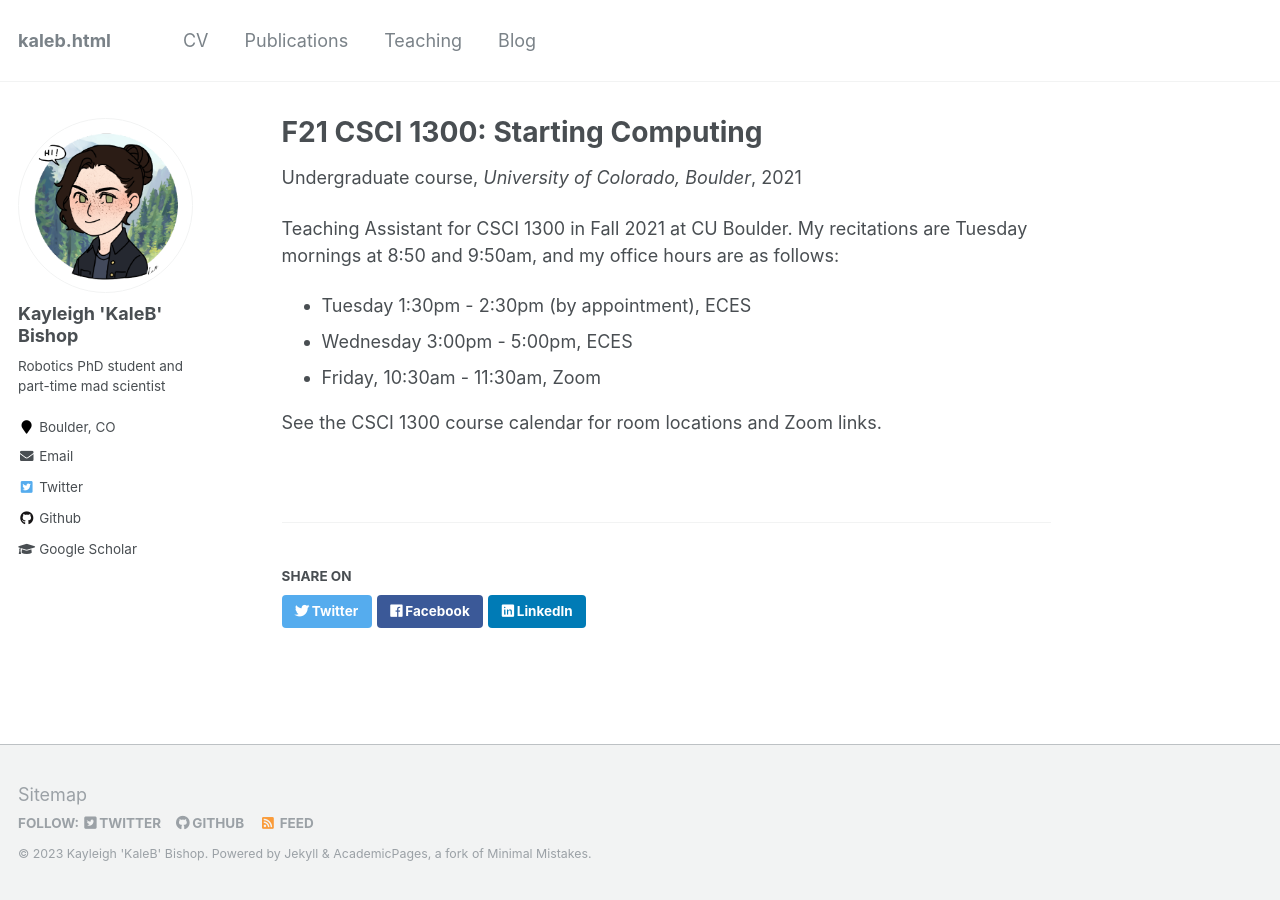
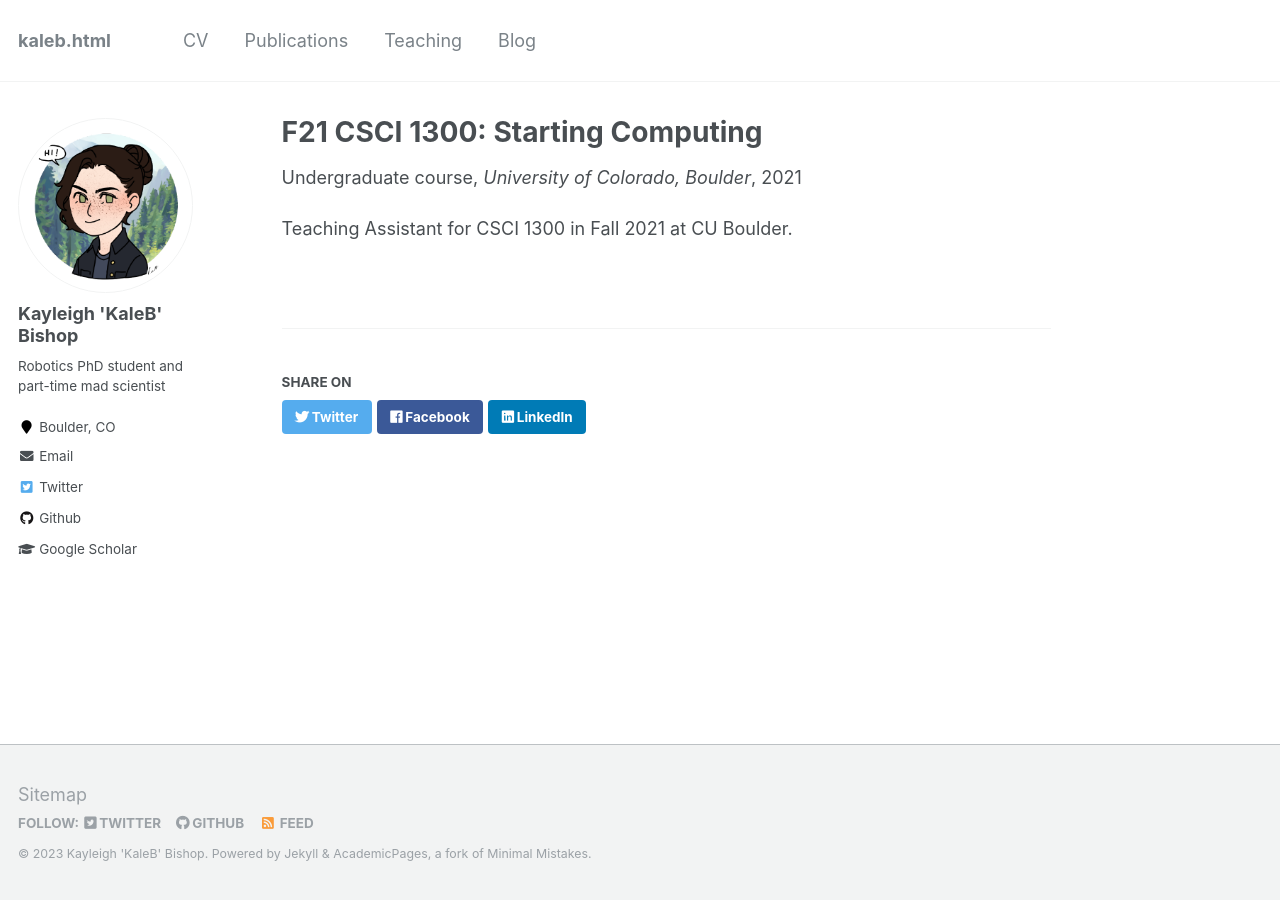
Before and after one commit to kalebishop/kalebishop.github.io, a Jekyll site: the page built from _teaching/2021-fall.md, in a window 1280 px wide. Built offline with Jekyll 4.4.1, drawn with Linux system fonts in a browser that asks for light colours.

Commit message:
updated some dates

```diff
--- a/_teaching/2021-fall.md
+++ b/_teaching/2021-fall.md
@@ -8,9 +8,4 @@ date: 2021-08-23
 location: "Boulder, CO"
 ---
 
-Teaching Assistant for CSCI 1300 in Fall 2021 at CU Boulder. My recitations are Tuesday mornings at 8:50 and 9:50am, and my office hours are as follows:
-- Tuesday 1:30pm - 2:30pm (by appointment), ECES
-- Wednesday 3:00pm - 5:00pm, ECES
-- Friday, 10:30am - 11:30am, Zoom
-
-See the CSCI 1300 course calendar for room locations and Zoom links.
+Teaching Assistant for CSCI 1300 in Fall 2021 at CU Boulder.
```
Also changed, not shown: _pages/cv.md (+3 -3 lines).
